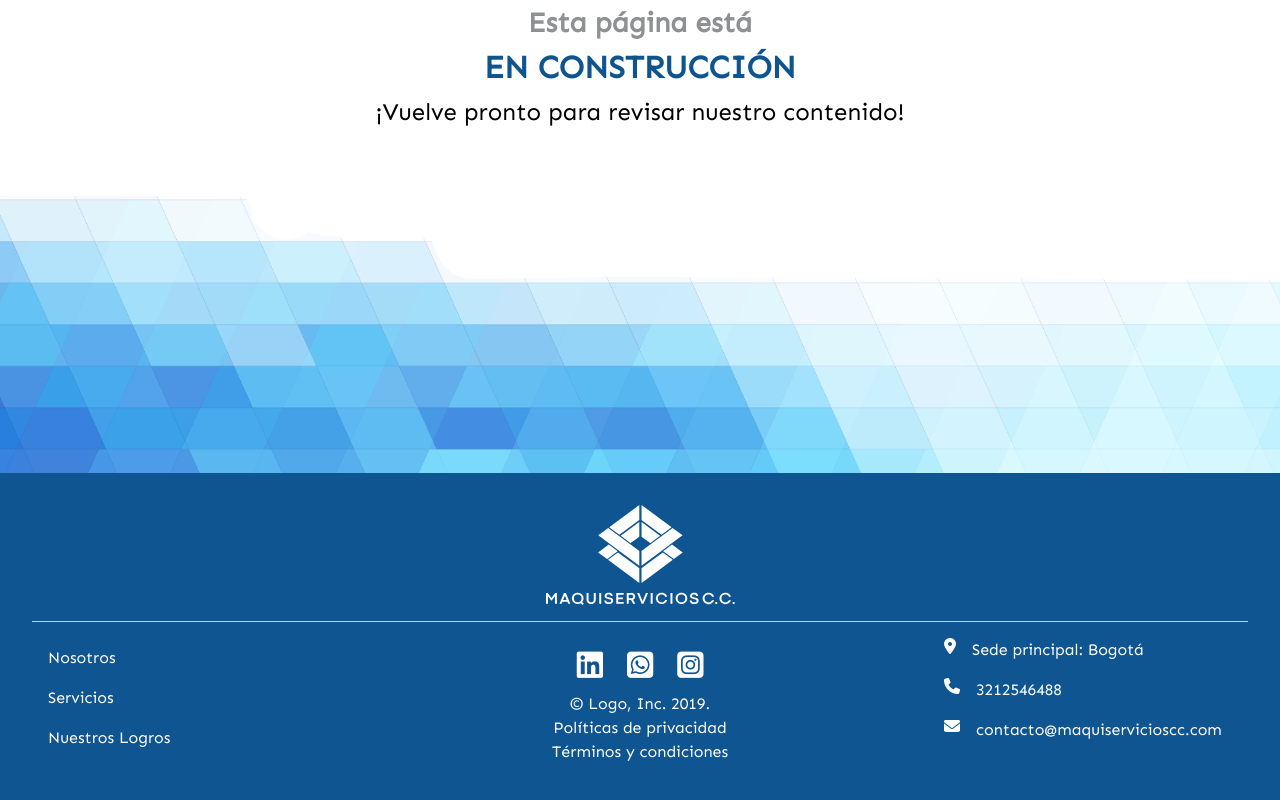
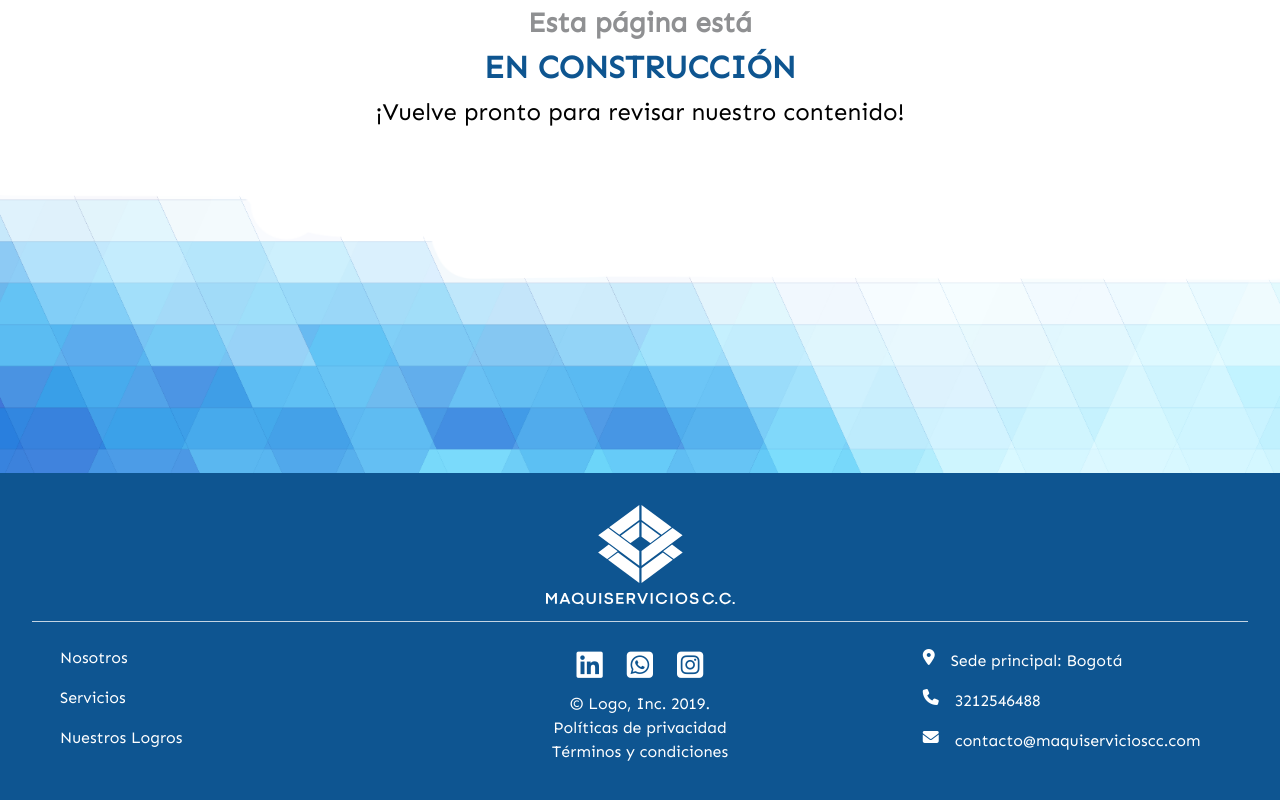
Before and after one commit to jdrb2098/Maquiservicios, a React (Vite) app: page /Logros in a window 1280 px wide. Shown: the part 469-1269 px from the top of the page. Built offline with nearby package versions, Linux system fonts and the light colour scheme.

Commit message:
favicon and final fixes

```diff
--- a/src/App.css
+++ b/src/App.css
@@ -121,12 +121,10 @@ i {
   display: flex;
   justify-content: center;
 }
-.footer__botoom {
-  display: flex;
-  justify-content: space-between;
-}
-.footer__botoom__container {
-  width: 25%;
+
+.footer__botoom__container3 {
+  padding-left: 5rem !important                                                             ;
+  align-self: center;
 }
 .footer__linkding i {
   font-size: 30px;
@@ -548,7 +546,7 @@ a {
   .navbar__container {
     padding: 1rem;
   }
-  .footer__botoom {
+  .phoneDisplayNone {
     display: none;
   }
   .trustCompanies__imgs {
--- a/src/components/Footer.jsx
+++ b/src/components/Footer.jsx
@@ -1,17 +1,18 @@
 import React from "react";
 import { LinkContainer } from "react-router-bootstrap";
-import { Nav } from "react-bootstrap";
-import FooterLogo from '../../public/assets/LogoWhite.svg'
+import { Col, Container, Nav, Row } from "react-bootstrap";
+import FooterLogo from "../../public/assets/LogoWhite.svg";
 
 function Footer() {
   return (
     <div className="footer">
       <div className="footer__top">
-        <img src={FooterLogo}/>
+        <img src={FooterLogo} />
       </div>
       <hr />
-      <div className="footer__botoom">
-        <div className="footer__botoom__container">
+      <Container className="footer__botoom" fluid>
+        <Row>
+        <Col md={4} className="footer__botoom__container phoneDisplayNone">
           <LinkContainer to="/Nosotros">
             <Nav.Link>Nosotros</Nav.Link>
           </LinkContainer>
@@ -21,9 +22,9 @@ function Footer() {
           <LinkContainer to="/Logros">
             <Nav.Link>Nuestros Logros</Nav.Link>
           </LinkContainer>
-        </div>
+        </Col>
 
-        <div className="footer__botoom__container text-center">
+          <Col sm={12} md={4} className="footer__botoom__container text-center">
             <div className="footer__linkding">
               <i className="fa-brands fa-linkedin"></i>
               <i className="fa-brands fa-whatsapp-square"></i>
@@ -36,9 +37,9 @@ function Footer() {
               <br />
               Términos y condiciones
             </p>
-        </div>
+          </Col>
 
-        <div className="footer__botoom__container">
+          <Col sm={12} md={4} className="footer__botoom__container3">
             <div className="footer__info">
               <i className="fa-solid fa-location-dot"></i>
               <p>Sede principal: Bogotá</p>
@@ -53,8 +54,9 @@ function Footer() {
               <i className="fa-solid fa-envelope"></i>
               <p>contacto@maquiservicioscc.com</p>
             </div>
-        </div>
-      </div>
+          </Col>
+        </Row>
+      </Container>
     </div>
   );
 }
--- a/src/components/Home/Benefits.jsx
+++ b/src/components/Home/Benefits.jsx
@@ -31,7 +31,7 @@ function Benefits() {
           </p>
           <Row id="benefits" >
             {benefits.map((benefit) => (
-              <Col key={benefit.id} sm={12} md={6} lg={4} onClick={() => seeSummary(benefit.id)}>
+              <Col key={benefit.id} sm={12} md={6} lg={4} onMouseOver={() => seeSummary(benefit.id)}>
                 <BenefitCard benefit={benefit} />
               </Col>
             ))}
--- a/src/components/Services/PortfolioServices.jsx
+++ b/src/components/Services/PortfolioServices.jsx
@@ -30,7 +30,7 @@ function portfolioServices({ location }) {
                   sm={12}
                   md={6}
                   lg={4}
-                  onClick={() => seeSummary(service.id)}
+                  onMouseOver={() => seeSummary(service.id)}
                 >
                   <ServiceCard service={service} />
                 </Col>
```
Also changed, not shown: public/assets/favicon.png (added), src/favicon.svg. Lines whose indentation alone changed are shown as unchanged.
